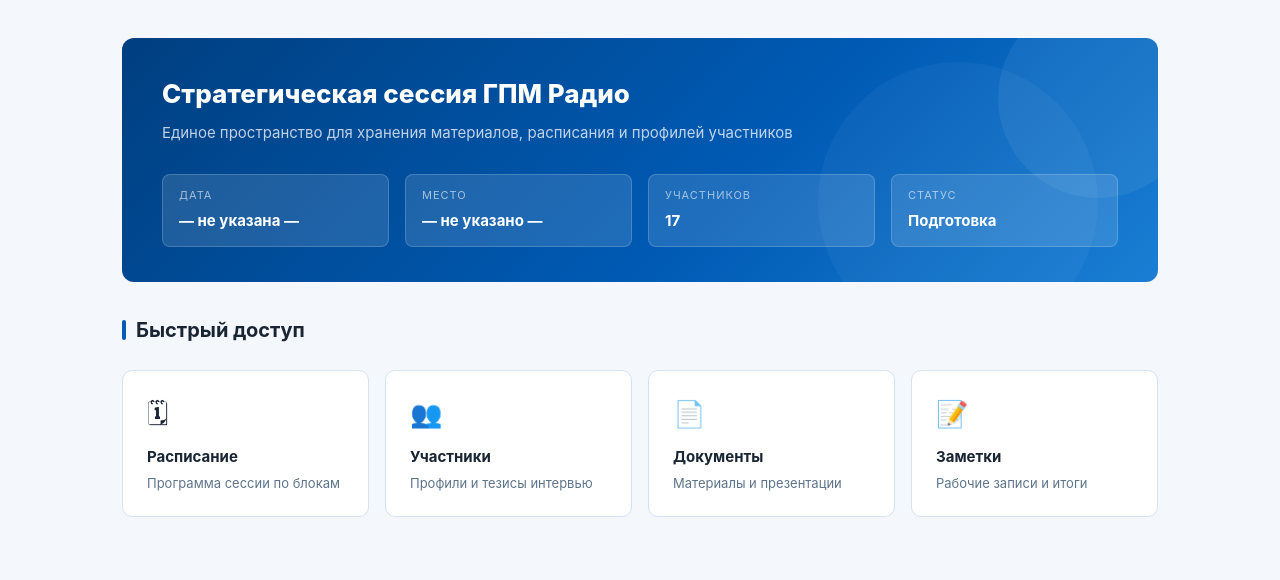
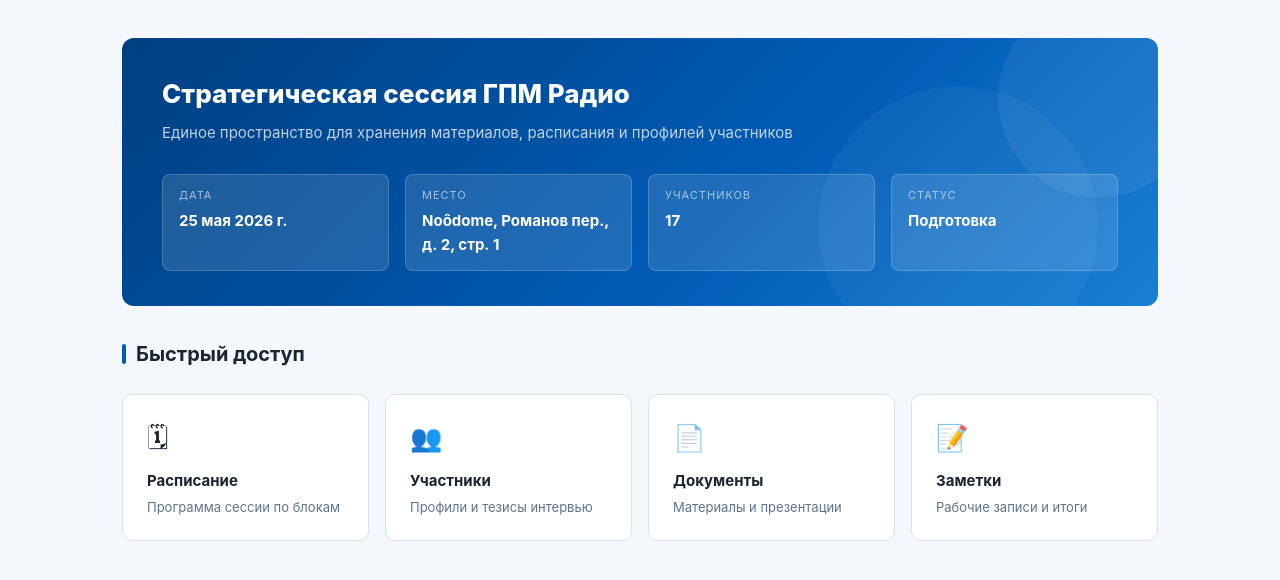
Before and after one commit to Fduch1984/gpm-radio-session, a website: page index.html in a window 1280 px wide. Shown: the part 118-698 px from the top of the page. Drawn offline with Linux system fonts and the light colour scheme.

Commit message:
content: дата и место проведения сессии

```diff
--- a/index.html
+++ b/index.html
@@ -312,11 +312,11 @@
       <div class="meta-grid">
         <div class="meta-item">
           <div class="meta-label">Дата</div>
-          <div class="meta-value" id="session-date">— не указана —</div>
+          <div class="meta-value" id="session-date">25 мая 2026 г.</div>
         </div>
         <div class="meta-item">
           <div class="meta-label">Место</div>
-          <div class="meta-value" id="session-location">— не указано —</div>
+          <div class="meta-value" id="session-location">Noôdome, Романов пер., д.&nbsp;2, стр.&nbsp;1</div>
         </div>
         <div class="meta-item">
           <div class="meta-label">Участников</div>
```
